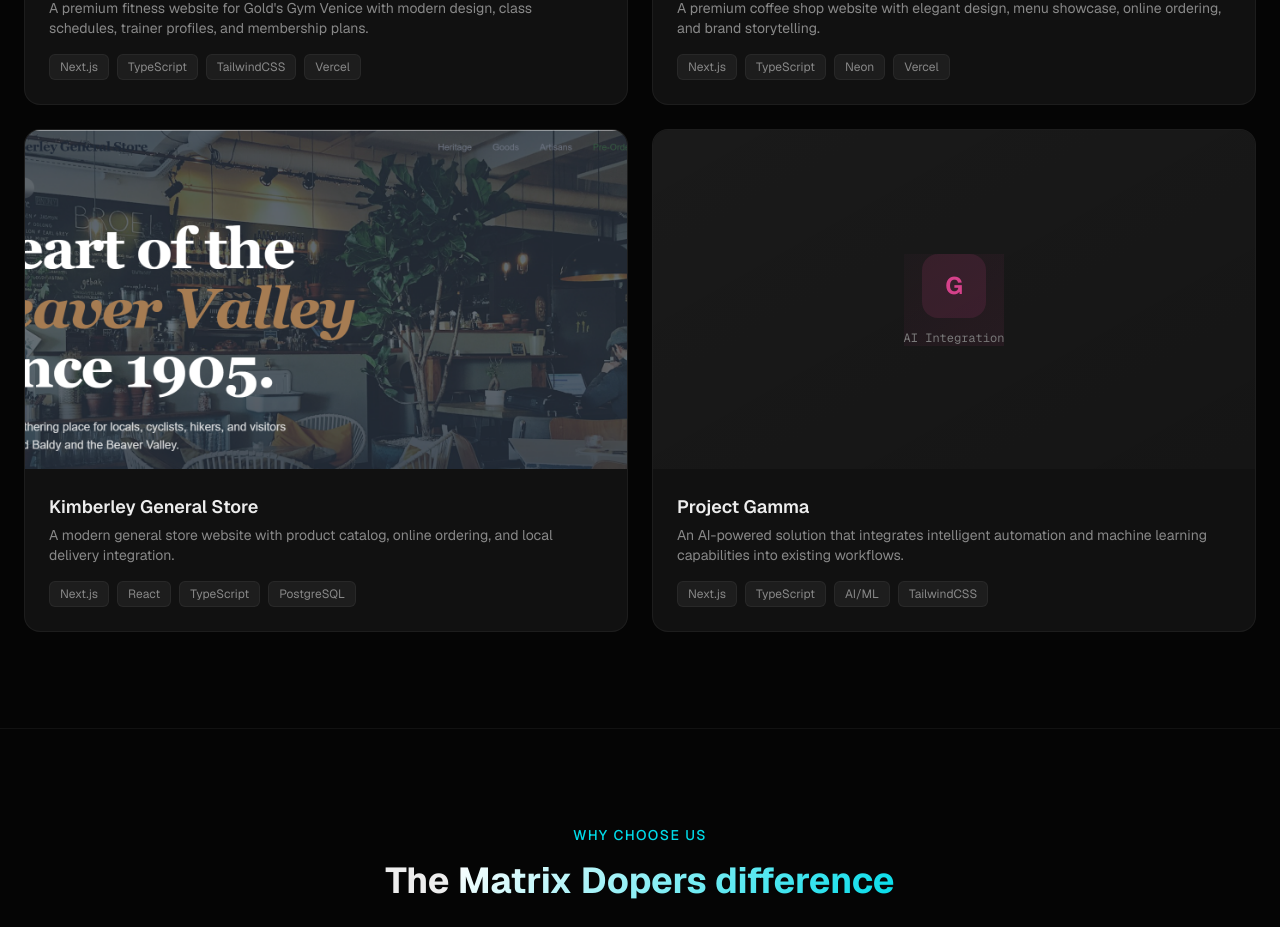
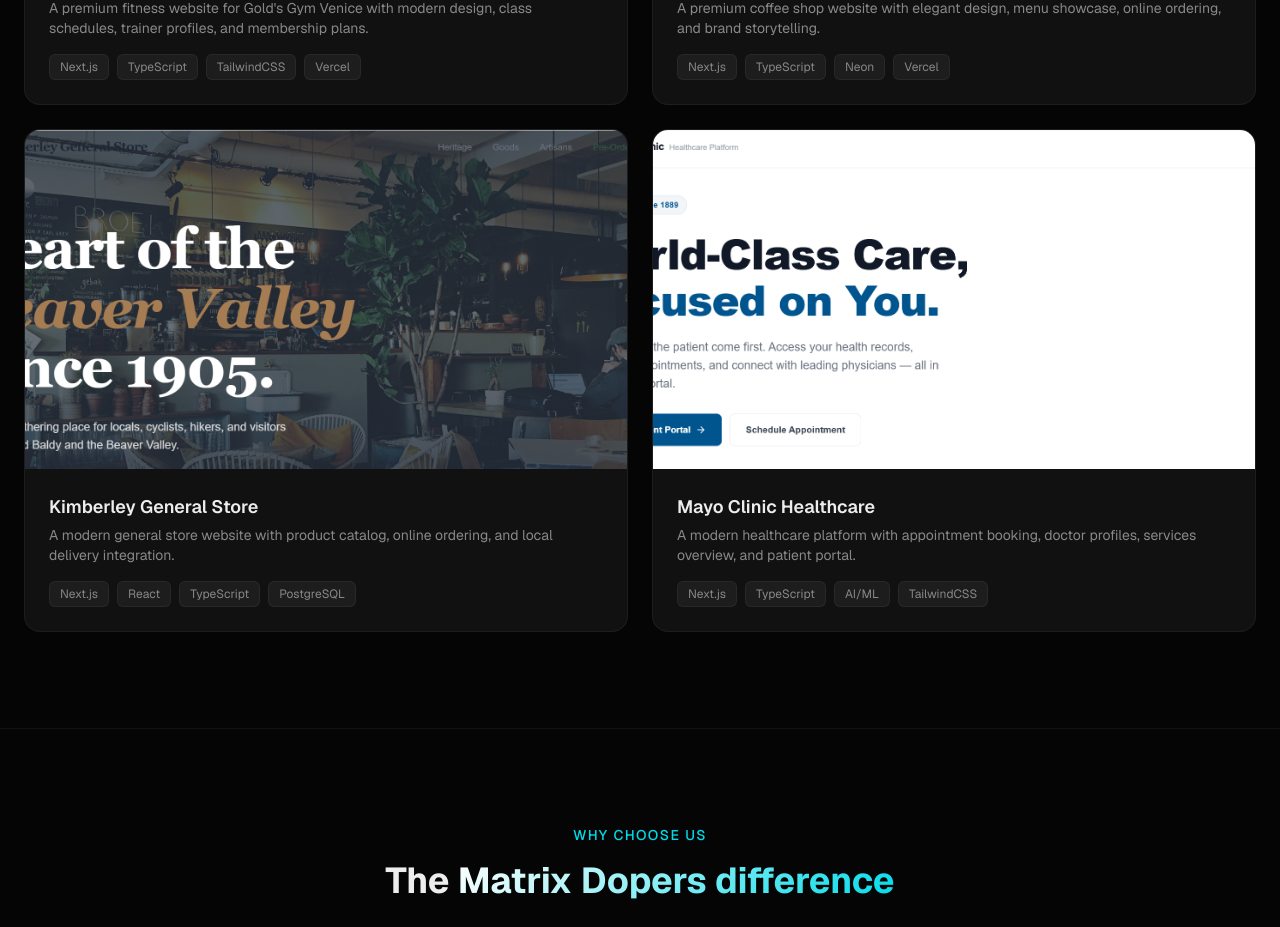
Before and after one commit to yuvraj001q/matrix-dopers, a Next.js app: page / in a window 1280 px wide. Shown: the part 2594-3521 px from the top of the page. Built offline with nearby package versions, Linux system fonts and the light colour scheme.

Commit message:
feat: replace Project Gamma with Mayo Clinic Healthcare

```diff
--- a/src/components/Hero.tsx
+++ b/src/components/Hero.tsx
@@ -39,11 +39,11 @@
     link: "https://kimberley-general-store.up.railway.app/",
   },
   {
-    name: "Project Gamma",
-    category: "AI Integration",
-    image: "/projects/gamma.png",
+    name: "Mayo Clinic Healthcare",
+    category: "Healthcare & Medical",
+    image: "/projects/clinic.png",
     color: "#EC4899",
-    link: "",
+    link: "https://mayo-clinic-healthcare.up.railway.app/",
   },
 ];
 
--- a/src/components/Projects.tsx
+++ b/src/components/Projects.tsx
@@ -59,14 +59,15 @@
     link: "https://kimberley-general-store.up.railway.app/",
   },
   {
-    name: "Project Gamma",
-    category: "AI Integration",
+    name: "Mayo Clinic Healthcare",
+    category: "Healthcare & Medical",
     description:
-      "An AI-powered solution that integrates intelligent automation and machine learning capabilities into existing workflows.",
+      "A modern healthcare platform with appointment booking, doctor profiles, services overview, and patient portal.",
     tech: ["Next.js", "TypeScript", "AI/ML", "TailwindCSS"],
     color: "#EC4899",
-    initial: "G",
-    image: "",
+    initial: "M",
+    image: "/projects/clinic.png",
+    link: "https://mayo-clinic-healthcare.up.railway.app/",
   },
 ];
 
```
Also changed, not shown: public/projects/clinic.png (added).
